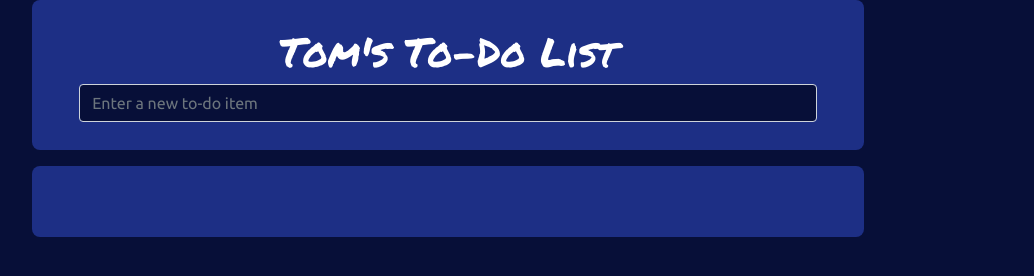
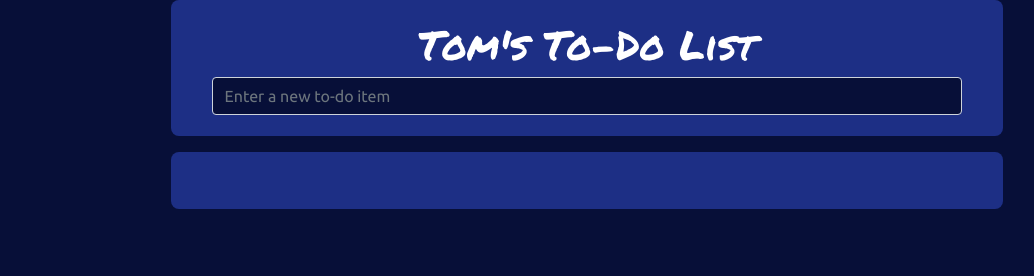
Before and after one commit to tromlet/todolist-JQuery, a website: page index.html in a window 1280 px wide. Shown: the whole page, without its empty margins (53-1087 px from the left). Drawn offline with nearby package versions, Linux system fonts and the light colour scheme; no server answers.

Commit message:
fixed centering issue

```diff
--- a/index.html
+++ b/index.html
@@ -15,7 +15,6 @@
 
 <body>
 	<main role="main">
-		<div class="container">
 
 		<div class="toDo toDoInput">
 			<h1 class="mx-auto">Tom's To-Do List</h1>
@@ -26,9 +25,10 @@
 
 		<div class="toDo toDoListContainer">
 			<ul class="toDoList" id="list">
+
 			</ul>
 		</div>
-		</div>
+
 	</main>
 
 	<div id="templates">
@@ -42,7 +42,7 @@
 	<!-- Necessary Scripts... Keep these at the bottom of your <body> :) -->
   <script src="//localhost:35729/livereload.js"></script>
 	<script src="https://ajax.googleapis.com/ajax/libs/jquery/3.3.1/jquery.min.js"></script>
-	<script src="https://stackpath.bootstrapcdn.com/bootstrap/4.1.0/js/bootstrap.min.js" integrity="sha384-uefMccjFJAIv6A+rW+L4AHf99KvxDjWSu1z9VI8SKNVmz4sk7buKt/6v9KI65qnm" crossorigin="anonymous"></script>
+	<!-- <script src="https://stackpath.bootstrapcdn.com/bootstrap/4.1.0/js/bootstrap.min.js" integrity="sha384-uefMccjFJAIv6A+rW+L4AHf99KvxDjWSu1z9VI8SKNVmz4sk7buKt/6v9KI65qnm" crossorigin="anonymous"></script> -->
 	<script src="js/main.js"></script>
 </body>
 
--- a/scss/style.scss
+++ b/scss/style.scss
@@ -2,6 +2,9 @@
 
 body{
   background-color: #070F38;
+  display: flex;
+  flex-direction: column;
+  align-items: center;
 }
 
 h1{
@@ -21,13 +24,13 @@ h1{
 
 .toDoInput{
   min-width: 400px;
-  max-width: 65vw;
+  width: 65vw;
   margin: 0 0 1rem 0;
 }
 
 .toDoListContainer{
   min-width: 400px;
-  max-width: 65vw;
+  width: 65vw;
 }
 
 .toDoList{
```
Also changed, not shown: css/style.css, css/style.min.css. Lines whose indentation alone changed are shown as unchanged.
